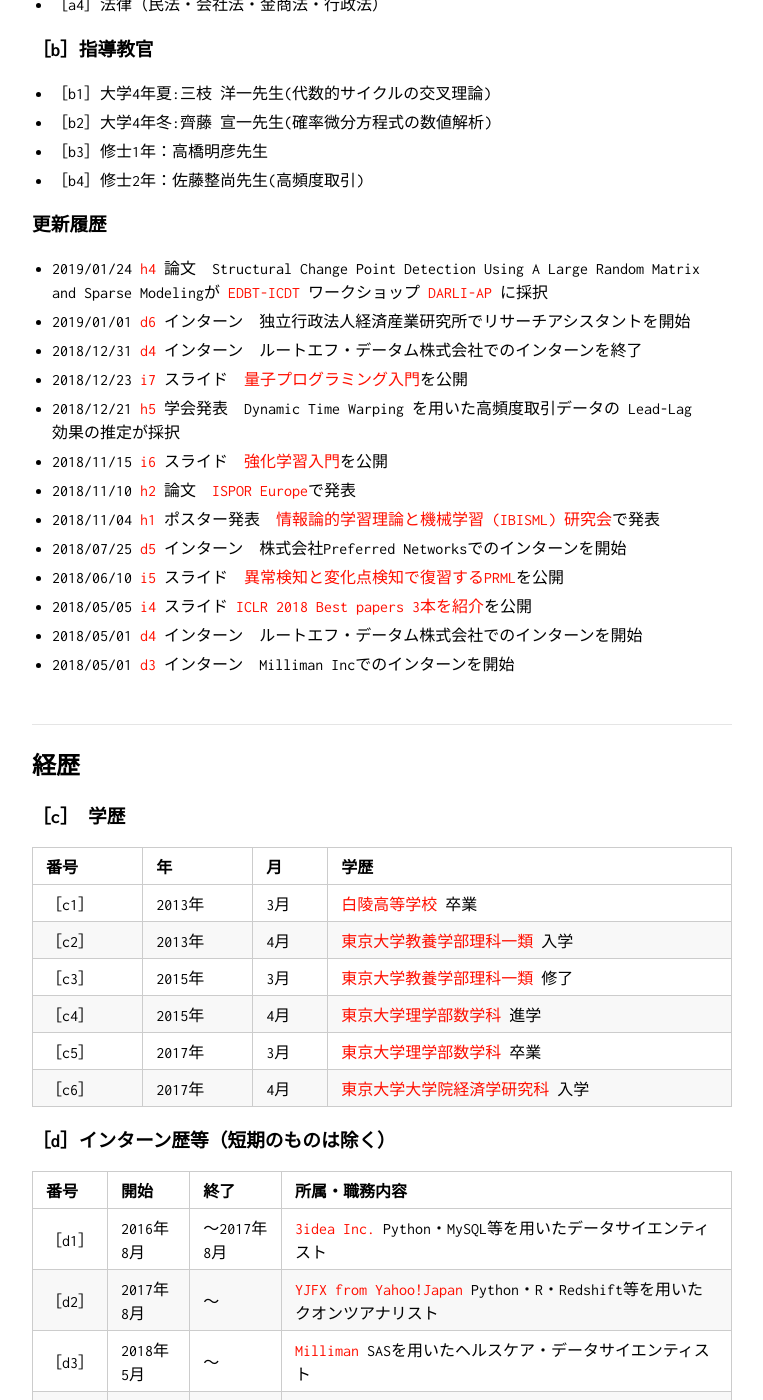
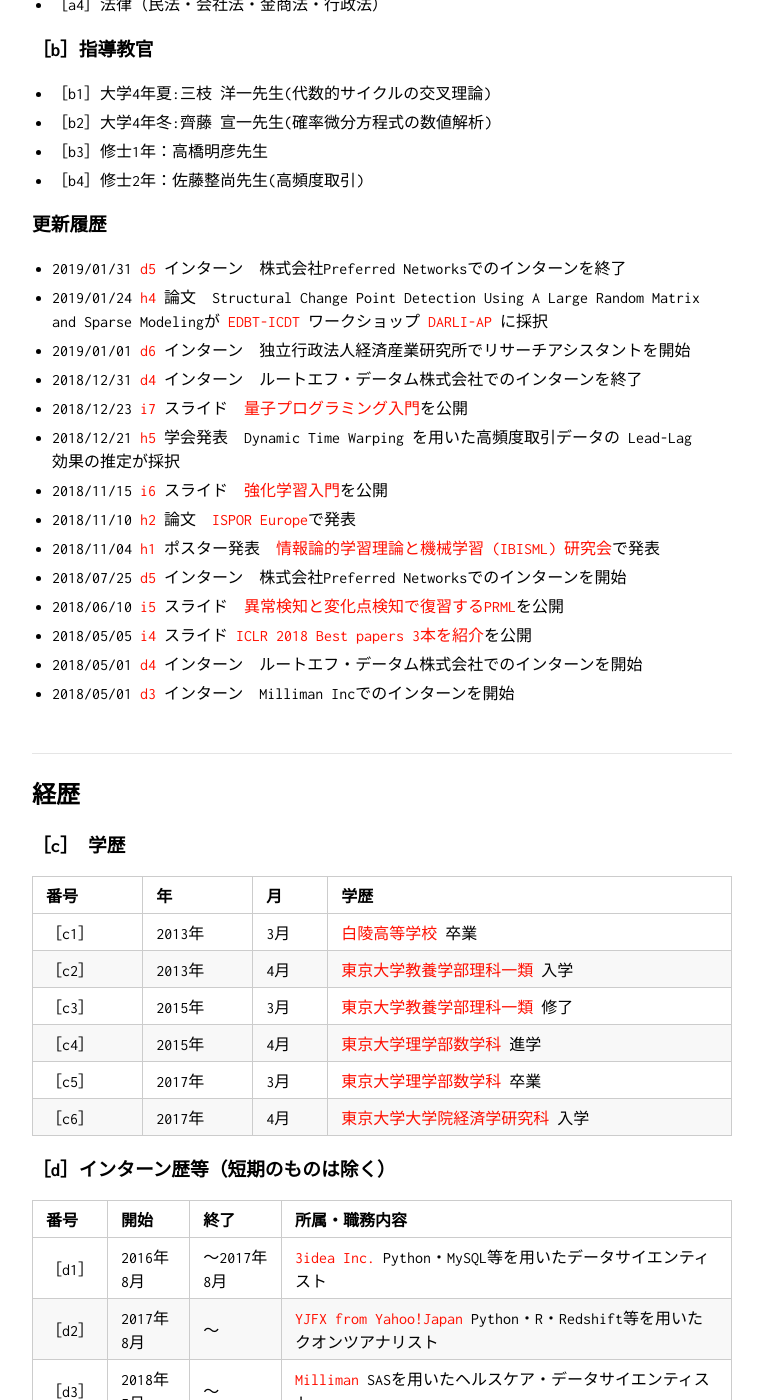
Before and after one commit to KatsuyaITO/KatsuyaITO.github.io, a Jekyll site: the page built from index.md, in a window 1280 px wide and 1400 px high, scrolled down 402 px. Shown: the whole window, without its empty margins (258-1021 px from the left). Built offline with Jekyll 4.4.1, drawn with Linux system fonts in a browser that asks for light colours; our own code applies the rules of GitHub Pages for plain Markdown files.

Commit message:
Update index.md

```diff
--- a/index.md
+++ b/index.md
@@ -25,6 +25,7 @@ layout: top
 <br>
 
 ### 更新履歴
+- 2019/01/31 [d5](#D5) インターン　株式会社Preferred Networksでのインターンを終了
 - 2019/01/24 [h4](#H4) 論文　Structural Change Point Detection Using A Large Random Matrix and Sparse Modelingが
 [EDBT-ICDT](http://edbticdt2019.inesc-id.pt/) ワークショップ [DARLI-AP](http://dbdmg.polito.it/darli-ap2019/) に採択
 - 2019/01/01 [d6](#D6) インターン　独立行政法人経済産業研究所でリサーチアシスタントを開始
@@ -65,11 +66,11 @@ layout: top
 番号|開始|終了|所属・職務内容
 --|--|--|----
 ［d1］<a name="D1"></a>|2016年8月|～2017年8月|[3idea Inc.](http://www.3idea.jp) Python・MySQL等を用いたデータサイエンティスト
-［d2］<a name="D1"></a>|2017年8月|～|[YJFX from Yahoo!Japan](https://www.yjfx.jp) Python・R・Redshift等を用いたクオンツアナリスト
-［d3］<a name="D1"></a>|2018年5月|～|[Milliman](http://jp.milliman.com/) SASを用いたヘルスケア・データサイエンティスト
-［d4］<a name="D1"></a>|2018年5月|2018年12月|[Rootf-Datum](http://www.rootf-datum.com/) Python・Rを用いた地方金融機関向けデータサイエンティスト・コンサルタント
-［d5］<a name="D1"></a>|2018年7月|～|[Preferred Networks](https://www.preferred-networks.jp/ja/)リサーチインターン・パートタイムエンジニア。異常検知。
-［d6］<a name="D1"></a>|2019年1月|～|[独立行政法人経済産業研究所](https://www.rieti.go.jp/jp/)リサーチアシスタント・Stataを用いたEBPM
+［d2］<a name="D2"></a>|2017年8月|～|[YJFX from Yahoo!Japan](https://www.yjfx.jp) Python・R・Redshift等を用いたクオンツアナリスト
+［d3］<a name="D3"></a>|2018年5月|～|[Milliman](http://jp.milliman.com/) SASを用いたヘルスケア・データサイエンティスト
+［d4］<a name="D4"></a>|2018年5月|2018年12月|[Rootf-Datum](http://www.rootf-datum.com/) Python・Rを用いた地方金融機関向けデータサイエンティスト・コンサルタント
+［d5］<a name="D5"></a>|2018年7月|2019年1月|[Preferred Networks](https://www.preferred-networks.jp/ja/)リサーチインターン・パートタイムエンジニア。異常検知。
+［d6］<a name="D6"></a>|2019年1月|～|[独立行政法人経済産業研究所](https://www.rieti.go.jp/jp/)リサーチアシスタント・Stataを用いたEBPM
 
 
 ### ［e］<a name="e"></a> その他の所属
```
